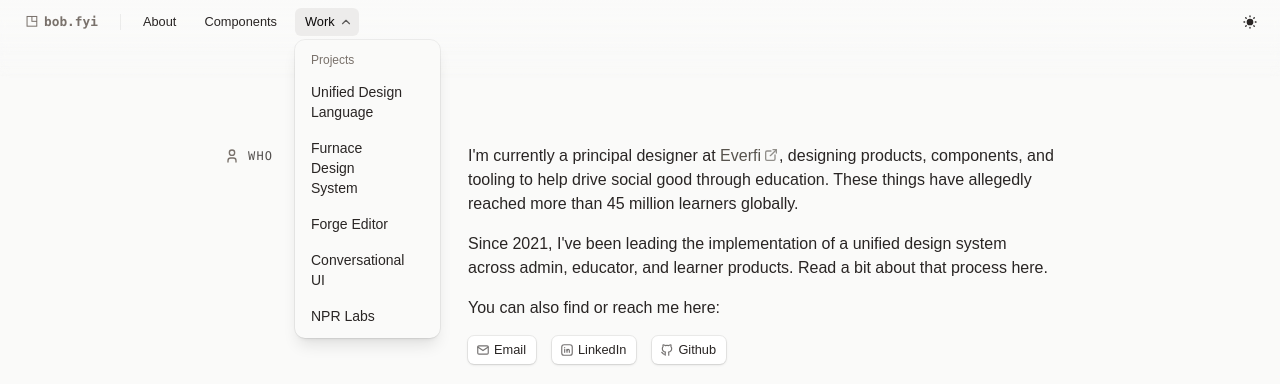
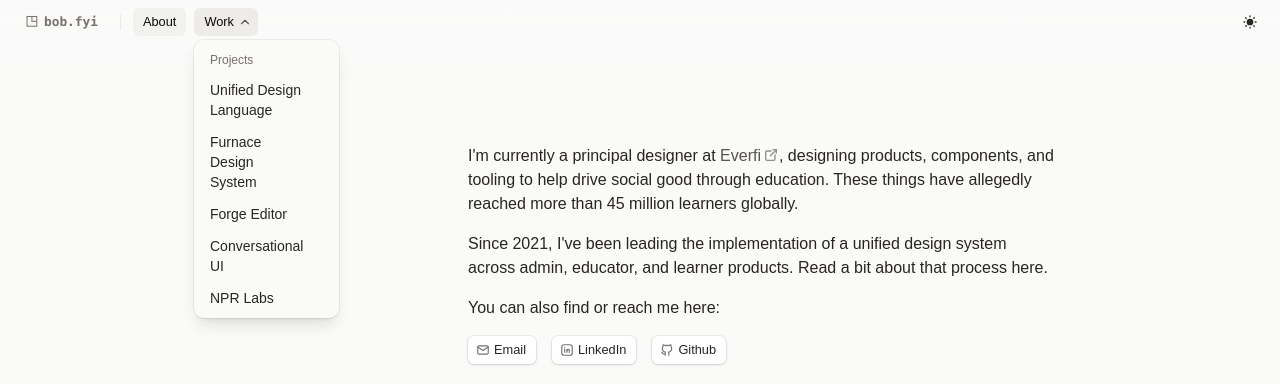
Before and after one commit to robertweisbecker/robertweisbecker.github.io, a Next.js app: page /about in a window 1280 px wide. Both pictures are taken after a click on the button "Work". Shown: the top 384 px of the page. Built offline with nearby package versions, Linux system fonts and the light colour scheme; a web font is replaced by a local one.

Commit message:
Fix mobile header

```diff
--- a/components/header.tsx
+++ b/components/header.tsx
@@ -44,15 +44,21 @@
 				</Button>
 				<Separator className="mx-1 h-4 my-auto" orientation="vertical" />
 
-				<Button variant="ghost" size="sm" render={<Link href="/about" />} nativeButton={false}>
+				<Button
+					variant="ghost"
+					size="sm"
+					render={<Link href="/about" />}
+					nativeButton={false}
+					aria-current={pathname === "/about" ? "true" : "false"}
+					className="max-md:hidden text-muted-foreground aria-current:bg-accent/64 aria-current:text-accent-foreground">
 					About
 				</Button>
-				<Button variant="ghost" size="sm" render={<Link href="/components" />} nativeButton={false}>
+				<Button variant="ghost" size="sm" render={<Link href="/components" />} nativeButton={false} className="hidden">
 					Components
 				</Button>
 
 				<DropdownMenu open={open} onOpenChange={setOpen}>
-					<DropdownMenuTrigger render={<Button variant="ghost" size="sm" />}>
+					<DropdownMenuTrigger render={<Button variant="ghost" size="sm" />} className="text-muted-foreground">
 						<span className="hidden md:block">Work</span>
 						<span className="md:hidden">Menu</span>
 						<IconChevronDown className={cn("transition-transform", open && "rotate-180")} data-icon="inline-end" />
@@ -61,18 +67,23 @@
 						<DropdownMenuGroup>
 							<DropdownMenuLabel>Projects</DropdownMenuLabel>
 							{projects.map((project) => (
-								<DropdownMenuItem key={project.id} render={<Link href={project.path} />} nativeButton={false}>
+								<DropdownMenuItem
+									key={project.id}
+									render={<Link href={project.path} />}
+									nativeButton={false}
+									aria-current={pathname === project.path ? "true" : "false"}
+									className="aria-current:bg-accent/64">
 									{project.nickname}
 								</DropdownMenuItem>
 							))}
 						</DropdownMenuGroup>
 						<DropdownMenuSeparator className="md:hidden" />
 
-						<DropdownMenuItem render={<Link href="/" />} nativeButton={false} className="sm:hidden">
+						<DropdownMenuItem render={<Link href="/" />} nativeButton={false} className="md:hidden">
 							<IconHome />
 							Home
 						</DropdownMenuItem>
-						<DropdownMenuItem render={<Link href="/about" />} nativeButton={false} className="sm:hidden">
+						<DropdownMenuItem render={<Link href="/about" />} nativeButton={false} className="md:hidden">
 							<IconInfoCircle />
 							About
 						</DropdownMenuItem>
--- a/components/page-header.tsx
+++ b/components/page-header.tsx
@@ -28,9 +28,7 @@
 
 export function PageHeader(props: PageHeaderProps) {
 	const page: PageData | undefined =
-		"frontmatter" in props && props.frontmatter
-			? props.frontmatter
-			: typedPageData[props.pageKey!];
+		"frontmatter" in props && props.frontmatter ? props.frontmatter : typedPageData[props.pageKey!];
 
 	if (!page) {
 		return (
@@ -41,12 +39,10 @@
 	}
 
 	return (
-		<div className="mb-10 flex w-full items-start gap-16">
-			<div className="flex-1 text-balance pt-2 text-3xl tracking-tight">
+		<div className="mb-10 flex w-full items-start gap-16 max-sm:flex-col">
+			<div className="flex-1 text-pretty pt-2 text-3xl tracking-tight">
 				<h1 className="inline font-semibold">{page.title} </h1>
-				<span className="inline text-muted-foreground">
-					{page.subtitle}
-				</span>
+				<span className="inline text-muted-foreground">{page.subtitle}</span>
 			</div>
 			<aside className="flex flex-col gap-3 text-xs">
 				<div className="flex flex-col">
@@ -58,25 +54,13 @@
 						<p className="text-muted-foreground">Team</p>
 						<ul className="flex flex-col gap-1">
 							{page.team.map((member) => (
-								<li
-									key={member.name ?? member.role}
-									className="flex flex-wrap items-center gap-2"
-								>
+								<li key={member.name ?? member.role} className="flex flex-wrap items-center gap-2">
 									{member.url ? (
-										<LinkOut
-											href={member.url}
-											text={member.name ?? ""}
-										/>
+										<LinkOut href={member.url} text={member.name ?? ""} />
 									) : (
-										<span className="font-medium">
-											{member.name}
-										</span>
+										<span className="font-medium">{member.name}</span>
 									)}
-									{member.role && (
-										<span className="text-muted-foreground">
-											{member.role}
-										</span>
-									)}
+									{member.role && <span className="text-muted-foreground">{member.role}</span>}
 								</li>
 							))}
 						</ul>
--- a/components/ui/dropdown-menu.tsx
+++ b/components/ui/dropdown-menu.tsx
@@ -83,7 +83,7 @@
 			data-inset={inset}
 			data-variant={variant}
 			className={cn(
-				"focus:bg-accent focus:text-accent-foreground data-[variant=destructive]:text-destructive data-[variant=destructive]:focus:bg-destructive/10 dark:data-[variant=destructive]:focus:bg-destructive/20 data-[variant=destructive]:focus:text-destructive data-[variant=destructive]:*:[svg]:text-destructive not-data-[variant=destructive]:focus:**:text-accent-foreground gap-1.5 rounded-md ps-3 py-2 data-inset:ps-8 [&_svg:not([class*='size-'])]:size-4 group/dropdown-menu-item relative flex cursor-default items-center outline-hidden select-none data-disabled:pointer-events-none data-disabled:opacity-50 [&_svg]:pointer-events-none [&_svg]:shrink-0 text-sm text-foreground pe-8",
+				"data-highlighted:bg-accent data-highlighted:text-accent-foreground data-[variant=destructive]:text-destructive data-[variant=destructive]:data-highlighted:bg-destructive/10 dark:data-[variant=destructive]:data-highlighted:bg-destructive/20 data-[variant=destructive]:data-highlighted:text-destructive data-[variant=destructive]:*:[svg]:text-destructive not-data-[variant=destructive]:data-highlighted:**:text-accent-foreground gap-1.5 rounded-md ps-3 py-1.5 data-inset:ps-8 [&_svg:not([class*='size-'])]:size-4 group/dropdown-menu-item relative flex cursor-default items-center outline-hidden select-none data-disabled:pointer-events-none data-disabled:opacity-50 [&_svg]:pointer-events-none [&_svg]:shrink-0 text-sm text-foreground pe-8",
 				className,
 			)}
 			{...props}
```
